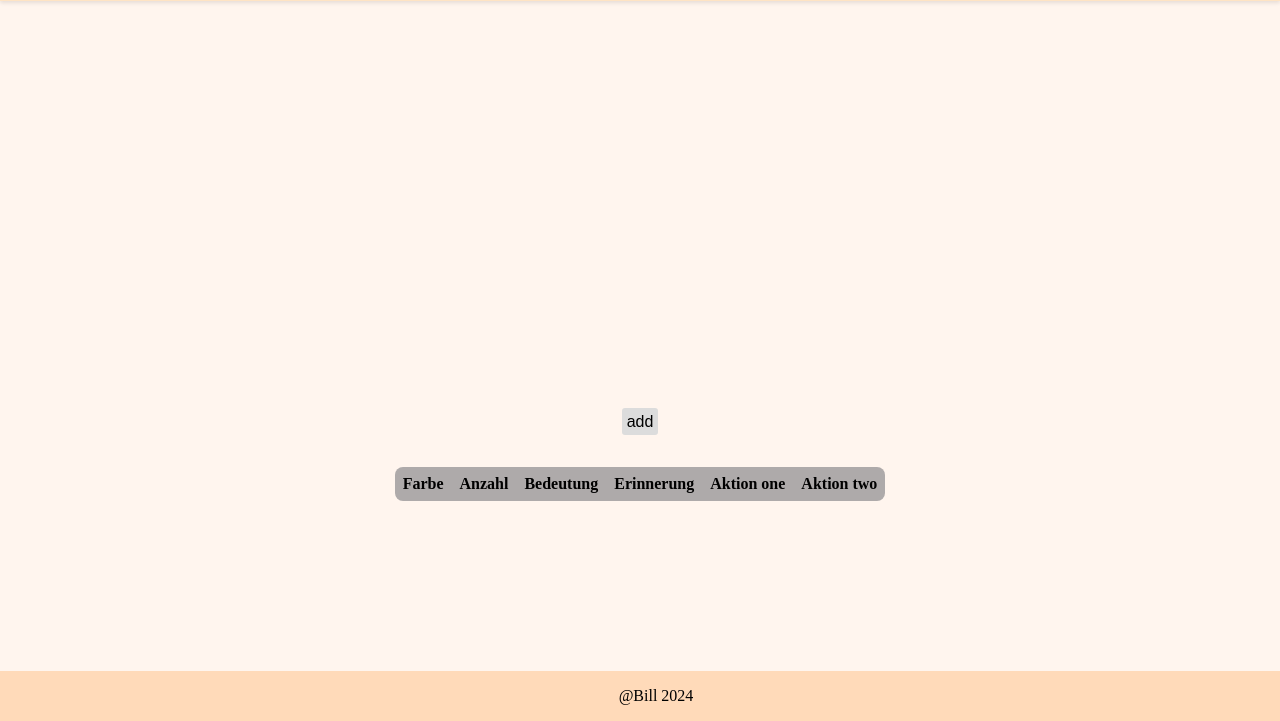
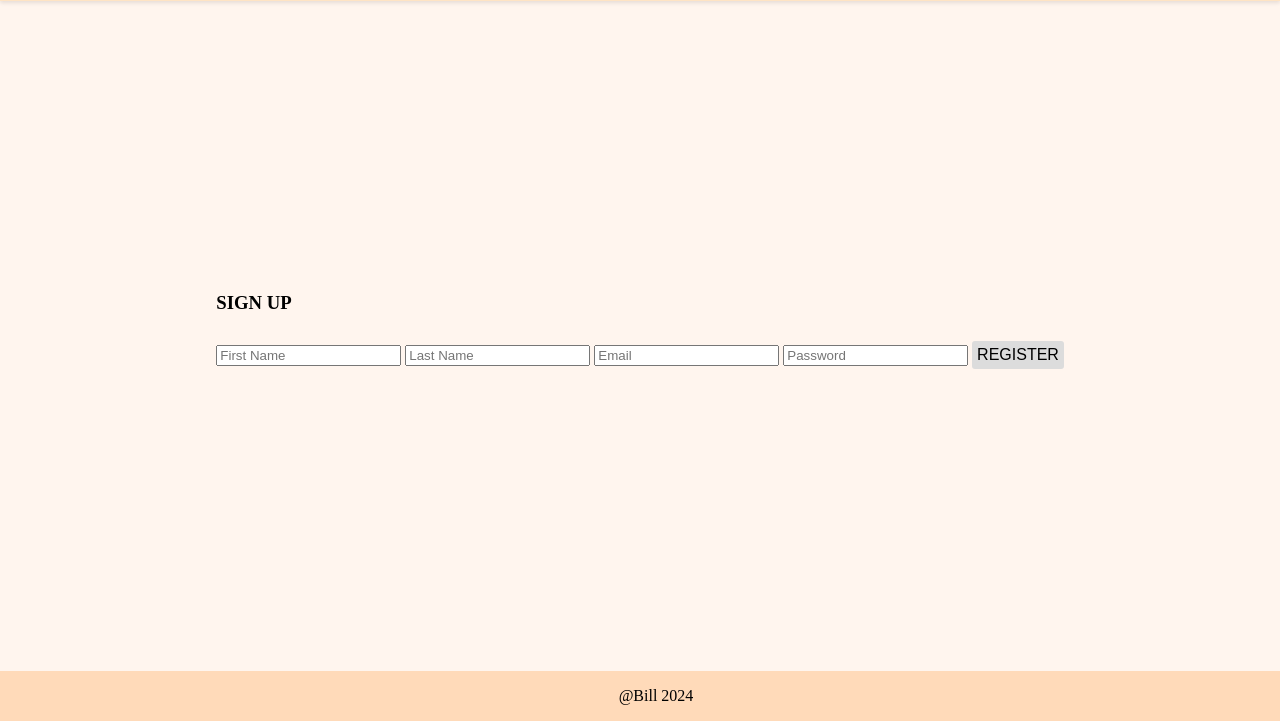
Before and after one commit to mulewile/perl-mysql-app, a website: page public/index.html in a window 1280 px wide. Shown: the part 79-800 px from the top of the page. Drawn offline with Linux system fonts and the light colour scheme; no server answers.

Commit message:
created login/signup form

```diff
--- a/public/index.html
+++ b/public/index.html
@@ -11,7 +11,57 @@
     <header>
       <h1>MY COLOR MOOD DATABANK</h1>
     </header>
-    <main class="mainWrapper">
+    <div class="form--signUp" id="formSignUp" data-js="formSignUp">
+      <form id="signupForm" data-js="signupForm" class="form">
+        <h3 class="form__title">SIGN UP</h3>
+
+        <label for="firstnameInput" class="form__label"></label>
+        <input
+          type="text"
+          id="firstnameInput"
+          class="form__input"
+          placeholder="First Name"
+          name="firstname_input"
+          required
+        />
+
+        <label for="lastnameInput" class="form__label"></label>
+        <input
+          type="text"
+          id="lastnameInput"
+          class="form__input"
+          placeholder="Last Name"
+          name="lastname_input"
+          required
+        />
+
+        <label for="emailInput" class="form__label"></label>
+        <input
+          type="text"
+          id="emailInput"
+          class="form__input"
+          placeholder="Email"
+          name="email_input"
+          required
+        />
+
+        <label for="passwordInput" class="form__label"></label>
+        <input
+          type="password"
+          id="passwordInput"
+          class="form__input"
+          placeholder="Password"
+          name="password_input"
+          required
+        />
+
+        <button type="submit" id="submitButton" class="form__button">
+          REGISTER
+        </button>
+      </form>
+    </div>
+
+    <main class="mainWrapper hidden">
       <div class="errorMessage hidden" data-js="errorMessage"></div>
       <div class="message--success hidden" data-js="successMessage"></div>
       <div class="formWrapper hidden" data-js="formWrapper">
```
